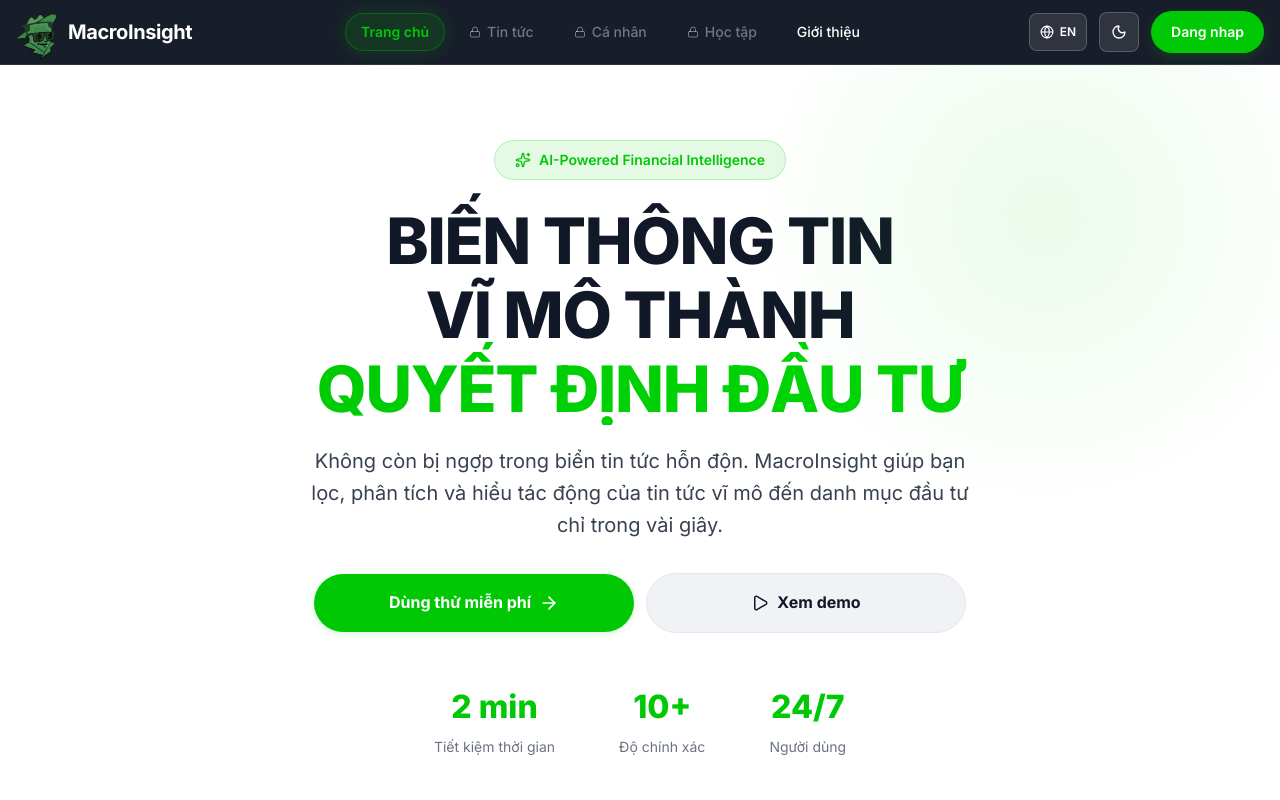
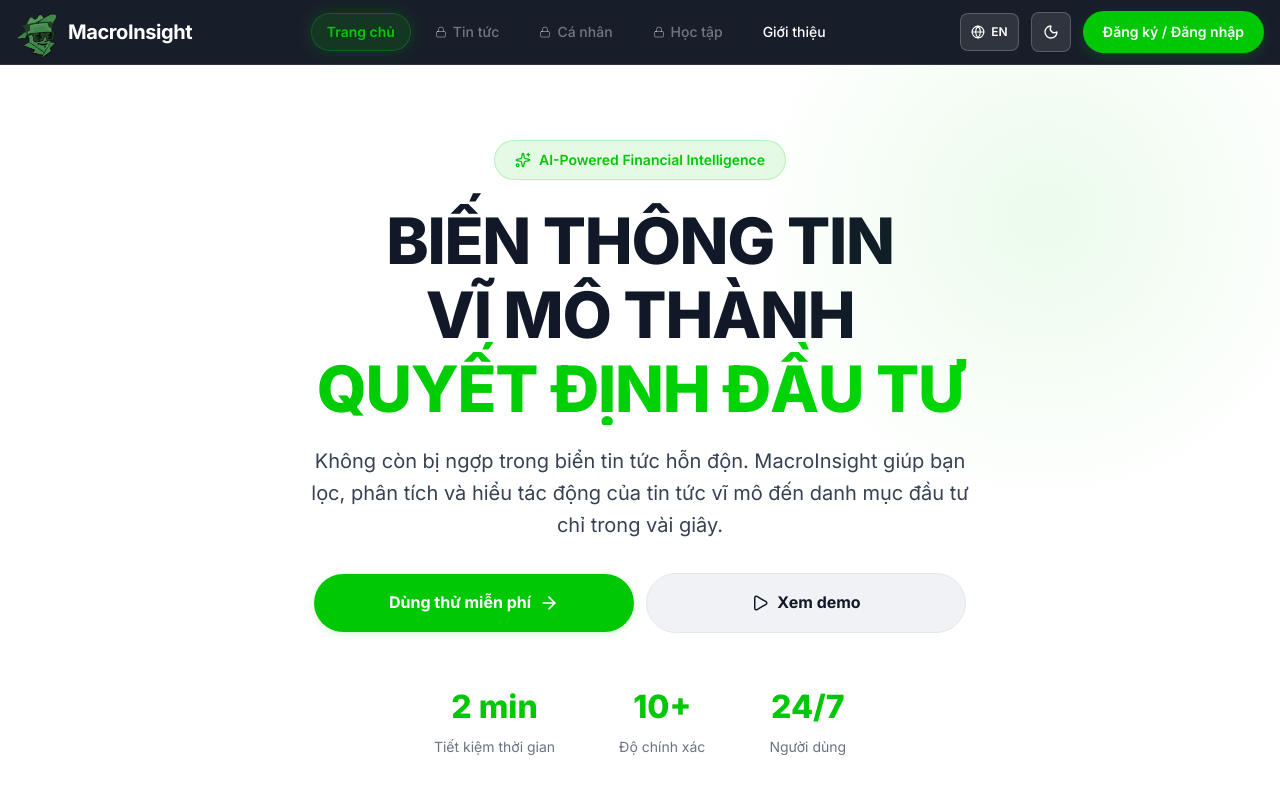
Before and after one commit to lephucchi/fese_hackathon, a Next.js app in the folder frontend/: page / in a window 1280 px wide. Shown: the top 800 px of the page. Built offline with nearby package versions, Linux system fonts and the light colour scheme; no server answers.

Commit message:
Update login button text to use i18n (signup/login)

```diff
--- a/frontend/src/components/shared/Navigation.tsx
+++ b/frontend/src/components/shared/Navigation.tsx
@@ -381,7 +381,7 @@
                   e.currentTarget.style.boxShadow = '0 4px 12px rgba(0, 200, 5, 0.2)';
                 }}
               >
-                Dang nhap
+                {t('auth.signup')} / {t('auth.login')}
               </button>
             ) : null}
 
```
